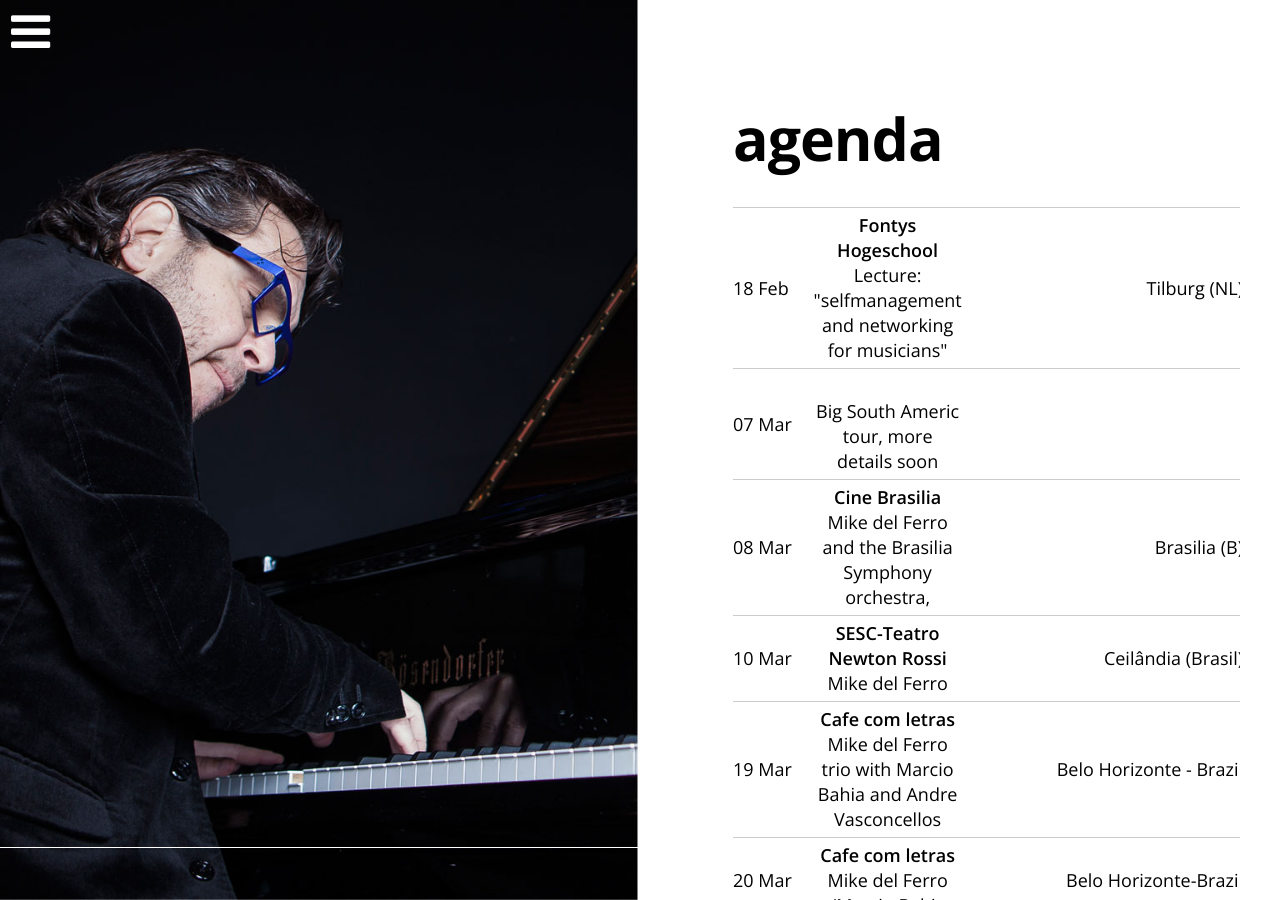
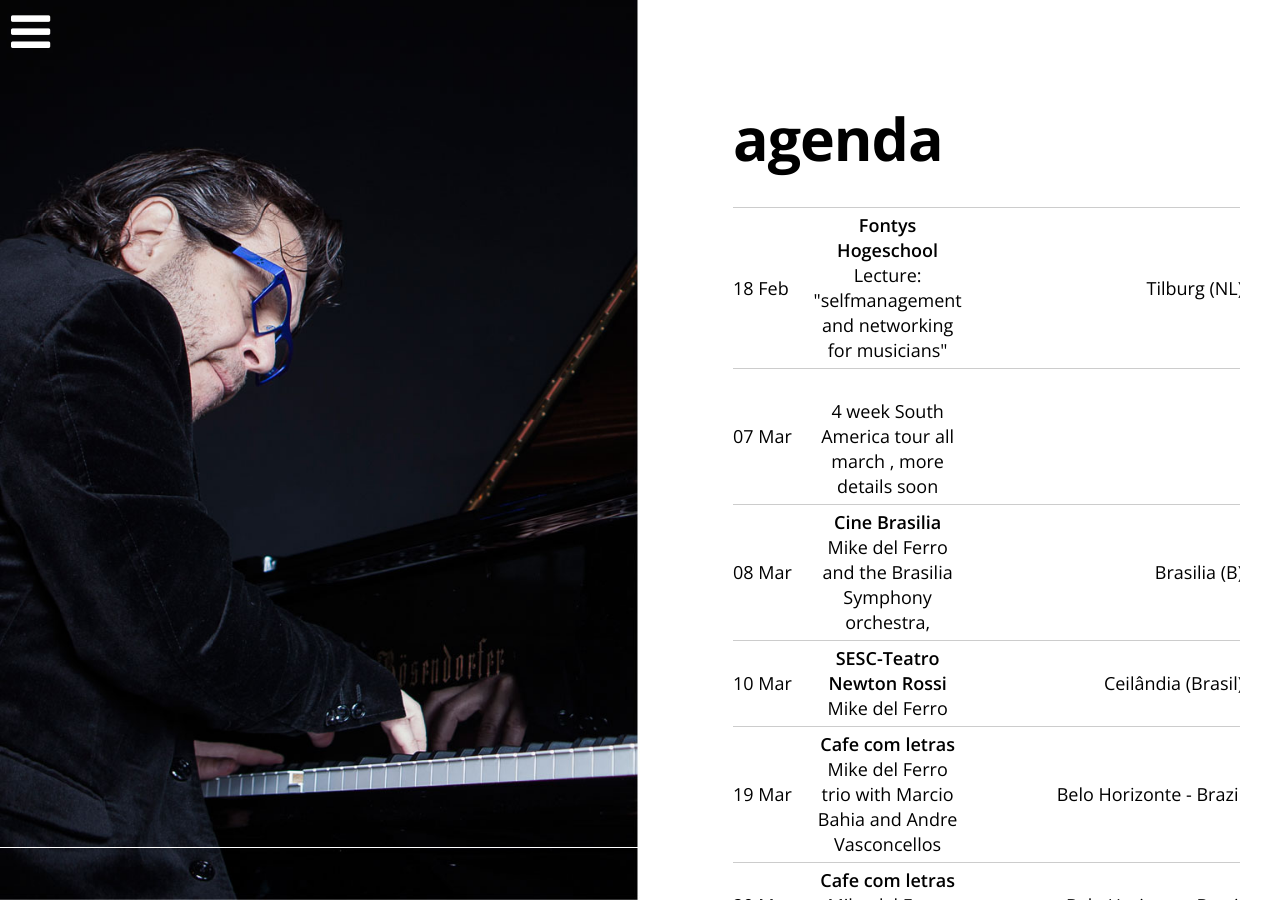
Before and after one commit to mikedelferro/website, a Jekyll site: the page built from agenda.html, in a window 1280 px wide and 900 px high. Built offline with Jekyll 4.4.1, drawn with Linux system fonts in a browser that asks for light colours; nearby versions of some CDN libraries.

Commit message:
Updated '/_config.yml' via CloudCannon

```diff
--- a/_config.yml
+++ b/_config.yml
@@ -4,7 +4,7 @@ gigs:
     location: Tilburg (NL)
     venue: Fontys Hogeschool
     url: ''
-  - title: 'Big South Americ tour, more details soon'
+  - title: '4 week South America tour all march , more details soon'
     date: 2016-03-07T19:00:00.000Z
     location: ''
     venue: ''
```
